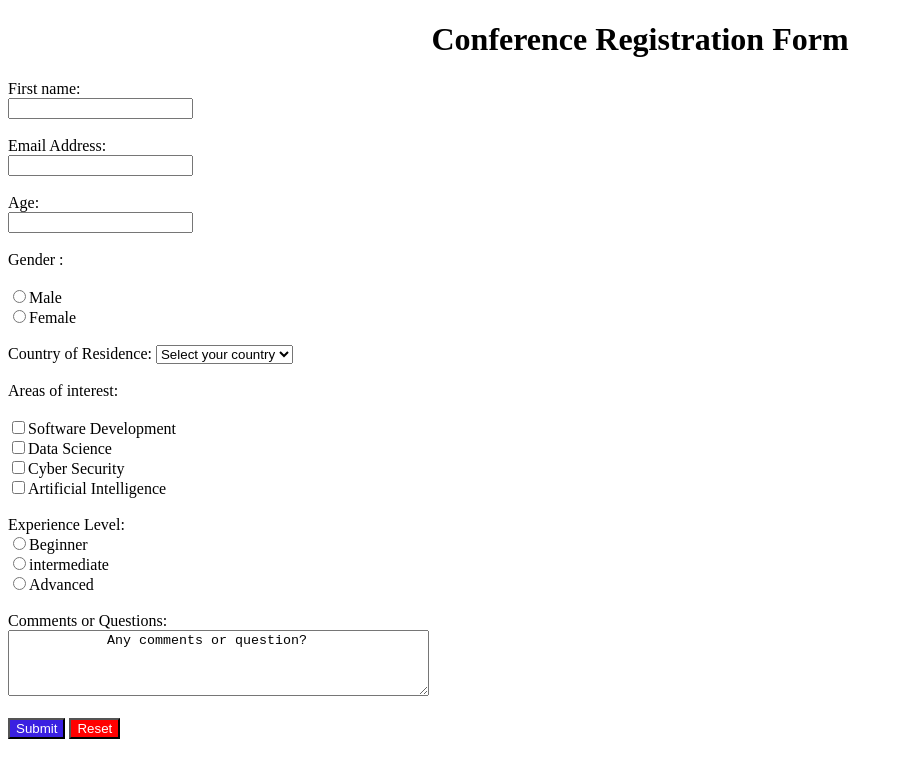
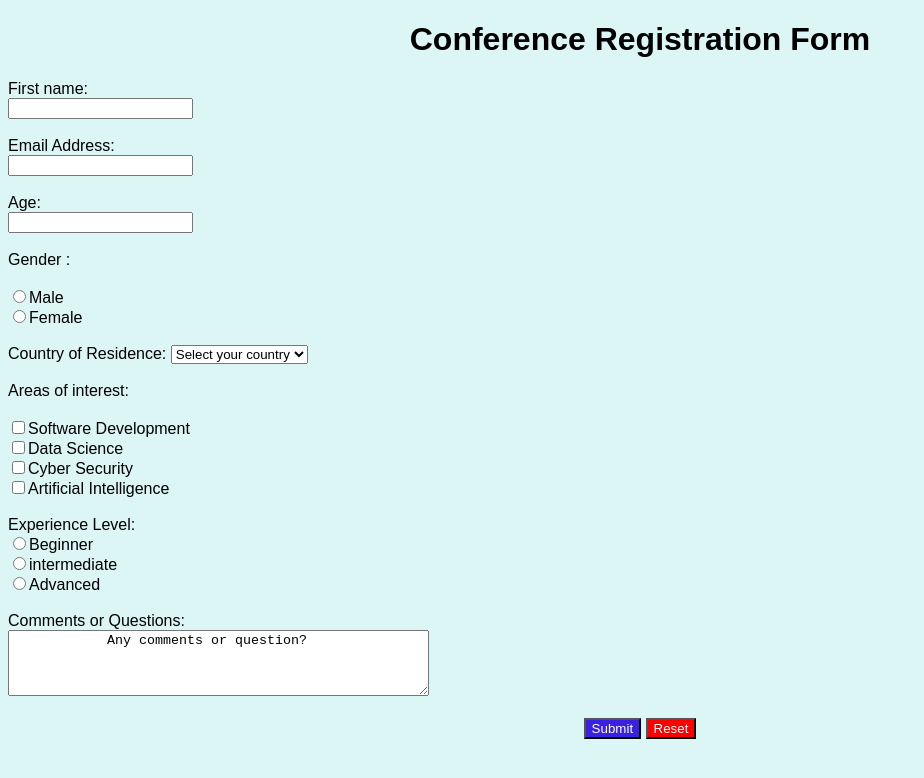
Before and after one commit to aiinsyafiqah/task2, a plain HTML site: page index.html in a window 1280 px wide. Shown: the whole page, without its empty margins (0-924 px from the left). Drawn offline with Linux system fonts and the light colour scheme.

Commit message:
finish up css

```diff
--- a/index.html
+++ b/index.html
@@ -2,10 +2,21 @@
 <html>
     <head>
         <title>Task 2</title>
+
+        <style>
+            h1{
+                text-align: center;
+                font-family: Arial, Helvetica, sans-serif;
+            }
+
+            form{
+                font-family: Arial, Helvetica, sans-serif;
+            }
+        </style>
     </head>
 
-    <body>
-        <h1 style="text-align: center; ">Conference Registration Form</h1>
+    <body style="background-color: rgb(220, 245, 245);">
+        <h1>Conference Registration Form</h1>
         <form>
             First name:
             <br>
@@ -81,8 +92,11 @@
             <br><br>
 
             <!--Submit Button-->
+            <div style="text-align: center;">
             <input type="submit" value="Submit" style="background-color: rgb(58, 32, 225); color: white;">
             <input type="reset" value="Reset" style="background-color: red; color: white;">
+            </div>
+
 
         </form>
     </body>
```
